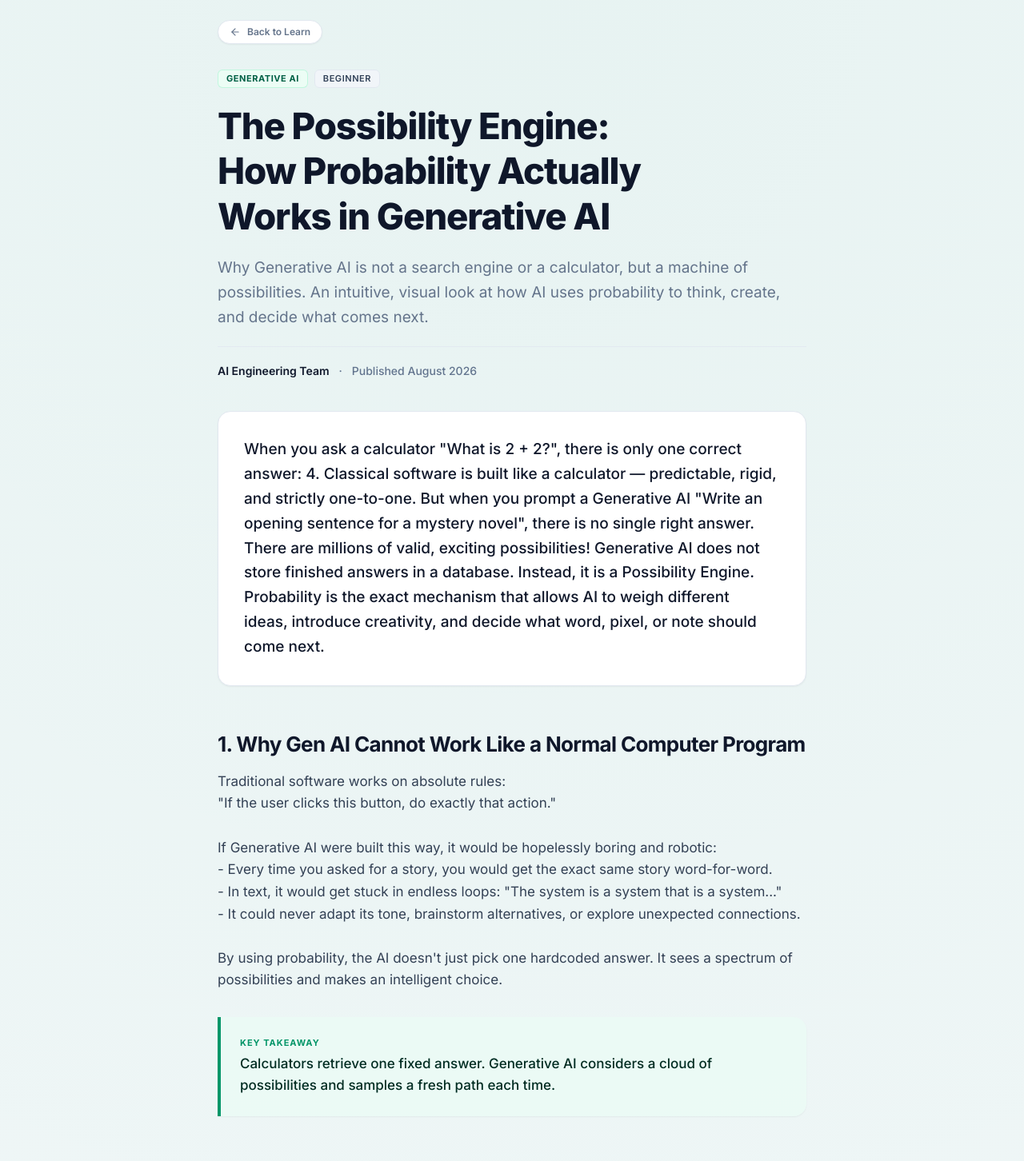
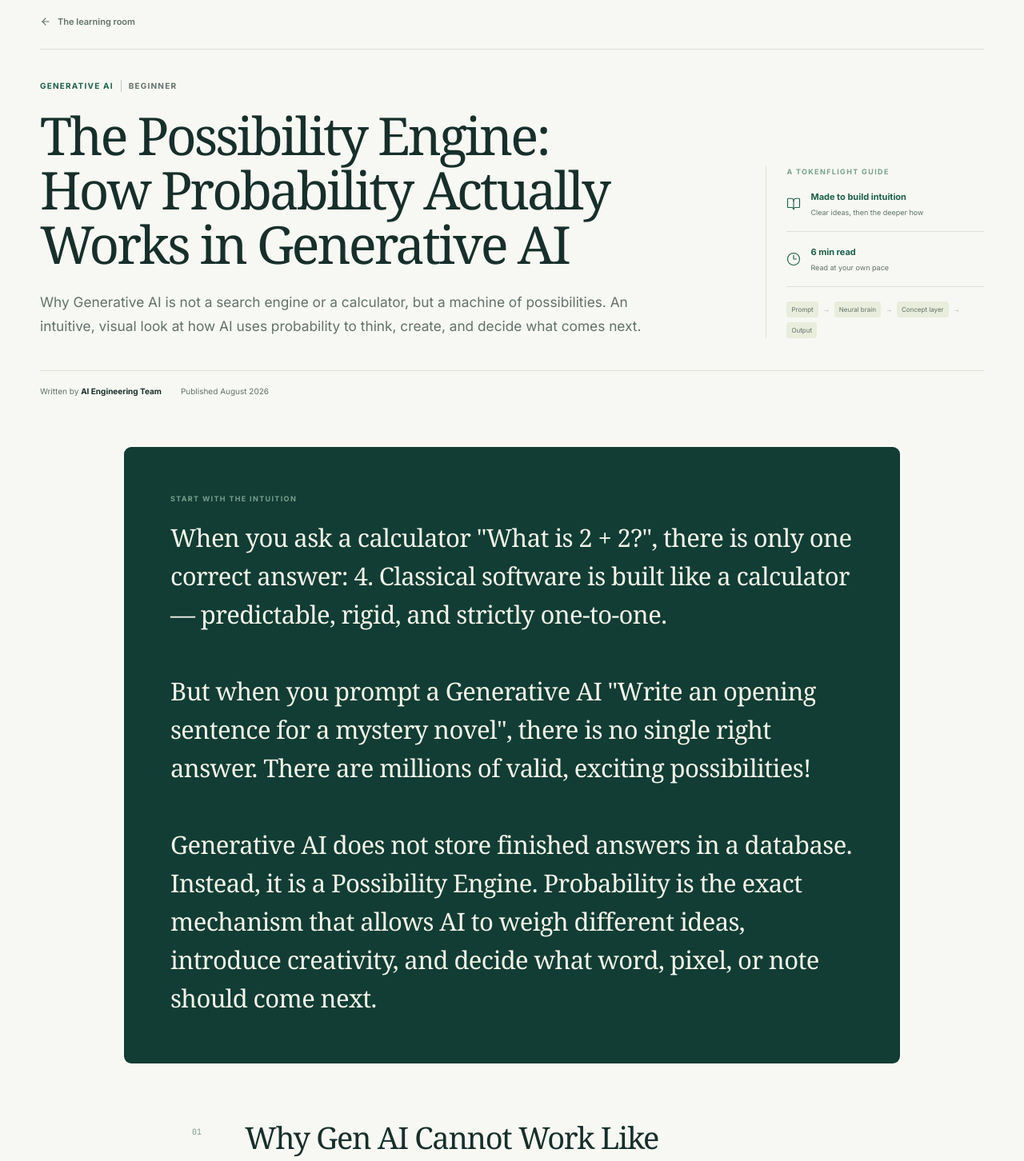
Before and after one commit to moseslmathew/token-flight, a Next.js app: page /blog/importance-of-probability-in-generative-ai in a window 1280 px wide. Shown: the part 80-1532 px from the top of the page at 80% size. Built offline with nearby package versions, Linux system fonts and the light colour scheme.

Commit message:
Match article design to learning page

```diff
--- /dev/null
+++ b/app/blog/[slug]/article.module.css
@@ -0,0 +1,98 @@
+.page {
+  --article-ink: #172f2b;
+  --article-muted: #63716c;
+  --article-line: #dce2dc;
+  --article-green: #1d604c;
+  min-height: 100vh;
+  padding: 0 28px 50px;
+  color: var(--article-ink);
+  background: #f7f8f3;
+}
+
+.container { width: 100%; max-width: 1180px; margin-inline: auto; }
+.page a:focus-visible { outline: 2px solid #238066; outline-offset: 5px; }
+.backLink { display: inline-flex; align-items: center; gap: 8px; min-height: 44px; margin-top: 20px; color: var(--article-muted); font-size: 11px; font-weight: 600; transition: color 160ms ease; }
+.backLink:hover { color: var(--article-green); }
+
+.hero {
+  display: grid;
+  grid-template-columns: minmax(0, 1.65fr) minmax(250px, .55fr);
+  gap: clamp(40px, 7vw, 96px);
+  align-items: end;
+  margin-top: 12px;
+  padding: 38px 0 40px;
+  border-block: 1px solid var(--article-line);
+}
+.kicker { display: flex; gap: 9px; margin-bottom: 20px; color: var(--article-green); font-size: 10px; font-weight: 700; letter-spacing: .12em; text-transform: uppercase; }
+.kicker span + span { padding-left: 9px; border-left: 1px solid #bfcac1; color: var(--article-muted); }
+.hero h1 { max-width: 820px; font-family: Georgia, "Times New Roman", serif; font-size: clamp(44px, 5.1vw, 70px); font-weight: 400; line-height: 1.04; letter-spacing: -.045em; }
+.excerpt { max-width: 760px; margin-top: 24px; color: var(--article-muted); font-size: clamp(15px, 1.35vw, 18px); line-height: 1.75; }
+.eyebrow { color: #78a18d; font-size: 9px; font-weight: 700; letter-spacing: .15em; text-transform: uppercase; }
+
+.guideNote { padding-left: 25px; border-left: 1px solid var(--article-line); }
+.guideStat { display: flex; gap: 12px; align-items: center; padding: 17px 0; border-bottom: 1px solid var(--article-line); color: var(--article-green); }
+.guideStat strong, .guideStat small { display: block; }
+.guideStat strong { font-size: 11px; font-weight: 650; }
+.guideStat small { margin-top: 4px; color: var(--article-muted); font-size: 9px; }
+.pipeline { display: flex; flex-wrap: wrap; gap: 6px; margin-top: 18px; color: var(--article-muted); font-size: 8px; line-height: 1.5; }
+.pipeline span { padding: 4px 6px; border-radius: 4px; background: #e8eddc; }
+.pipeline i { align-self: center; color: #8b9c94; font-style: normal; }
+.byline { display: flex; flex-wrap: wrap; gap: 8px 24px; padding: 18px 0; color: var(--article-muted); font-size: 10px; }
+.byline strong { color: var(--article-ink); font-weight: 650; }
+
+.intro { max-width: 970px; margin: 44px auto 0; padding: clamp(30px, 5vw, 58px); border-radius: 9px; background: #123d34; color: #f3f5e9; }
+.intro > p:last-child { margin-top: 17px; font-family: Georgia, "Times New Roman", serif; font-size: clamp(22px, 2.5vw, 31px); line-height: 1.55; letter-spacing: -.02em; white-space: pre-line; }
+.articleBody { max-width: 970px; margin: 0 auto; }
+.section { padding-top: 70px; }
+.sectionCopy { display: grid; grid-template-columns: 42px minmax(0, 730px); gap: 24px; max-width: 800px; margin-inline: auto; }
+.sectionNumber { padding-top: 8px; color: #879991; font-family: var(--font-mono); font-size: 10px; }
+.section h2 { font-family: Georgia, "Times New Roman", serif; font-size: clamp(29px, 3vw, 38px); font-weight: 400; line-height: 1.2; letter-spacing: -.035em; }
+.sectionCopy p { margin-top: 22px; color: #354b45; font-size: 16px; line-height: 1.95; white-space: pre-line; }
+.inlineLink { color: var(--article-green); font-weight: 650; text-decoration: underline; text-decoration-color: #9fbaa9; text-underline-offset: 4px; }
+.visual { margin-top: 34px; padding: 10px; border: 1px solid var(--article-line); border-radius: 12px; background: rgba(255, 255, 252, .72); }
+
+.codeBlock { max-width: 800px; margin: 34px auto 0; overflow: hidden; border: 1px solid #254c41; border-radius: 9px; background: #102f29; color: #e8f0e9; }
+.codeBlock figcaption { padding: 12px 18px; border-bottom: 1px solid #315047; color: #adc5b8; font-family: var(--font-mono); font-size: 10px; letter-spacing: .1em; text-transform: uppercase; }
+.codeBlock pre { overflow-x: auto; padding: 20px; font-family: var(--font-mono); font-size: 13px; line-height: 1.75; }
+
+.takeaway { display: grid; grid-template-columns: 130px 1fr; gap: 22px; max-width: 800px; margin: 32px auto 0; padding: 23px 25px; border-block: 1px solid #cfd9cb; background: #edf1e4; }
+.takeaway span { color: var(--article-green); font-size: 9px; font-weight: 700; letter-spacing: .13em; text-transform: uppercase; }
+.takeaway p { color: #29463d; font-family: Georgia, "Times New Roman", serif; font-size: 17px; line-height: 1.6; }
+
+.summary { max-width: 970px; margin: 76px auto 0; padding: clamp(32px, 5vw, 56px); border-radius: 9px; background: #123d34; color: #f3f5e9; }
+.summary > p:last-child { max-width: 800px; margin-top: 15px; font-family: Georgia, "Times New Roman", serif; font-size: clamp(21px, 2.2vw, 28px); line-height: 1.55; }
+
+.related { margin-top: 82px; padding-top: 34px; border-top: 1px solid var(--article-line); }
+.relatedHeading { display: flex; align-items: flex-end; justify-content: space-between; gap: 24px; margin-bottom: 25px; }
+.relatedHeading h2 { margin-top: 11px; font-size: clamp(29px, 3vw, 36px); font-weight: 500; letter-spacing: -.04em; }
+.relatedHeading h2 em { color: #47755e; font-family: Georgia, "Times New Roman", serif; font-weight: 400; }
+.relatedHeading > a { display: inline-flex; align-items: center; gap: 8px; min-height: 44px; color: var(--article-green); font-size: 11px; font-weight: 650; }
+.relatedGrid { display: grid; grid-template-columns: repeat(2, minmax(0, 1fr)); gap: 20px; }
+.relatedCard { border: 1px solid var(--article-line); border-radius: 8px; background: rgba(255, 255, 252, .65); transition: transform 180ms ease, border-color 180ms ease, box-shadow 180ms ease; }
+.relatedCard:hover { transform: translateY(-3px); border-color: #9aae9a; box-shadow: 0 7px 24px rgba(24, 61, 43, .04); }
+.relatedCard > a { display: flex; min-height: 100%; flex-direction: column; padding: 25px 25px 21px; }
+.relatedMeta { display: flex; gap: 9px; margin-bottom: 14px; color: var(--article-green); font-size: 9px; }
+.relatedMeta span + span { padding-left: 9px; border-left: 1px solid var(--article-line); color: var(--article-muted); }
+.relatedCard h3 { font-family: Georgia, "Times New Roman", serif; font-size: 24px; font-weight: 400; line-height: 1.25; letter-spacing: -.025em; }
+.relatedCard > a > p { display: -webkit-box; overflow: hidden; margin: 14px 0 22px; color: var(--article-muted); font-size: 12px; line-height: 1.8; -webkit-box-orient: vertical; -webkit-line-clamp: 2; }
+.readGuide { display: flex; align-items: center; justify-content: space-between; margin-top: auto; color: var(--article-green); font-size: 11px; font-weight: 650; }
+
+@media (max-width: 820px) {
+  .hero { grid-template-columns: 1fr; gap: 30px; }
+  .guideNote { display: grid; grid-template-columns: 1fr 1fr; gap: 0 20px; padding: 20px 0 0; border-left: 0; border-top: 1px solid var(--article-line); }
+  .guideNote > .eyebrow, .pipeline { grid-column: 1 / -1; }
+}
+@media (max-width: 620px) {
+  .page { padding: 0 20px 35px; }
+  .backLink { margin-top: 11px; }
+  .hero { margin-top: 5px; padding: 30px 0; }
+  .hero h1 { font-size: clamp(39px, 12vw, 54px); }
+  .guideNote { display: block; }
+  .section { padding-top: 54px; }
+  .sectionCopy { grid-template-columns: 1fr; gap: 9px; }
+  .sectionNumber { padding: 0; }
+  .sectionCopy p { font-size: 15px; line-height: 1.85; }
+  .takeaway { grid-template-columns: 1fr; gap: 10px; padding: 21px; }
+  .relatedHeading { align-items: flex-start; flex-direction: column; gap: 10px; }
+  .relatedGrid { grid-template-columns: 1fr; }
+}
--- a/app/blog/[slug]/page.tsx
+++ b/app/blog/[slug]/page.tsx
@@ -1,29 +1,29 @@
-import React from 'react';
-import { ARTICLES } from '@/lib/data/articles';
-import { notFound } from 'next/navigation';
-import Link from 'next/link';
-import ArticleCard from '@/components/ArticleCard';
-import ArticleVisual from '@/components/ArticleVisual';
-import ReadingProgress from '@/components/ReadingProgress';
-import { ArrowLeft } from 'lucide-react';
+import React from "react";
+import { notFound } from "next/navigation";
+import Link from "next/link";
+import {
+  ArrowLeft,
+  ArrowRight,
+  ArrowUpRight,
+  BookOpen,
+  Clock3,
+} from "lucide-react";
+import ArticleVisual from "@/components/ArticleVisual";
+import ReadingProgress from "@/components/ReadingProgress";
+import { ARTICLES } from "@/lib/data/articles";
+import styles from "./article.module.css";
 
 interface ArticlePageProps {
-  params: Promise<{
-    slug: string;
-  }>;
+  params: Promise<{ slug: string }>;
 }
 
 export async function generateStaticParams() {
-  return ARTICLES.map((article) => ({
-    slug: article.slug,
-  }));
+  return ARTICLES.map((article) => ({ slug: article.slug }));
 }
 
 function renderBodyWithLinks(text: string) {
   const linkRegex = /\[([^\]]+)\]\(([^)]+)\)/g;
-  if (!linkRegex.test(text)) {
-    return text;
-  }
+  if (!linkRegex.test(text)) return text;
 
   const parts: React.ReactNode[] = [];
   let lastIndex = 0;
@@ -31,144 +31,156 @@ function renderBodyWithLinks(text: string) {
   linkRegex.lastIndex = 0;
 
   while ((match = linkRegex.exec(text)) !== null) {
-    if (match.index > lastIndex) {
-      parts.push(text.slice(lastIndex, match.index));
-    }
-    const label = match[1];
-    const href = match[2];
+    if (match.index > lastIndex) parts.push(text.slice(lastIndex, match.index));
     parts.push(
-      <Link
-        key={match.index}
-        href={href}
-        className="inline-flex items-center gap-1 font-bold text-accent hover:text-accent-deep underline decoration-accent/50 underline-offset-4 transition-colors"
-      >
-        {label}
-      </Link>
+      <Link key={match.index} href={match[2]} className={styles.inlineLink}>
+        {match[1]}
+      </Link>,
     );
     lastIndex = linkRegex.lastIndex;
   }
 
-  if (lastIndex < text.length) {
-    parts.push(text.slice(lastIndex));
-  }
-
+  if (lastIndex < text.length) parts.push(text.slice(lastIndex));
   return parts;
 }
 
 export default async function ArticleDetail({ params }: ArticlePageProps) {
   const { slug } = await params;
-  const article = ARTICLES.find((a) => a.slug === slug);
+  const article = ARTICLES.find((item) => item.slug === slug);
 
-  if (!article) {
-    notFound();
-  }
+  if (!article) notFound();
 
-  const relatedArticles = ARTICLES.filter((a) => a.id !== article.id).slice(0, 2);
+  const relatedArticles = ARTICLES.filter((item) => item.id !== article.id).slice(0, 2);
 
   return (
     <>
       <ReadingProgress />
+      <article className={styles.page}>
+        <div className={styles.container}>
+          <Link href="/learn" className={styles.backLink}>
+            <ArrowLeft size={14} aria-hidden="true" />
+            The learning room
+          </Link>
 
-      <article className="ambient-glow min-h-screen pb-16">
-        <div className="measure-wide px-4 pt-6 sm:px-6 sm:pt-10">
-          {/* Back */}
-          <div className="measure">
-            <Link
-              href="/learn"
-              className="inline-flex items-center gap-2 rounded-full bg-surface border border-rule px-3.5 py-1.5 text-xs font-semibold text-ink-muted shadow-xs transition-all hover:border-slate-300 hover:text-accent"
-            >
-              <ArrowLeft className="h-3.5 w-3.5" />
-              Back to Learn
-            </Link>
+          <header className={styles.hero}>
+            <div>
+              <div className={styles.kicker}>
+                <span>{article.category}</span>
+                <span>{article.difficulty}</span>
+              </div>
+              <h1>{article.title}</h1>
+              <p className={styles.excerpt}>{article.excerpt}</p>
             </div>
 
-          {/* Title block */}
-          <header className="measure animate-rise-in mt-8 space-y-5">
-            <div className="flex flex-wrap items-center gap-2">
-              <span className="rounded-md bg-emerald-50 text-emerald-800 border border-emerald-200/60 px-2.5 py-0.5 text-[0.6875rem] font-bold uppercase tracking-wider">
-                {article.category}
-              </span>
-              <span className="rounded-md bg-slate-100 text-slate-700 border border-slate-200 px-2.5 py-0.5 text-[0.6875rem] font-semibold uppercase tracking-wider">
-                {article.difficulty}
+            <aside className={styles.guideNote} aria-label="Guide details">
+              <p className={styles.eyebrow}>A TokenFlight guide</p>
+              <div className={styles.guideStat}>
+                <BookOpen size={18} strokeWidth={1.5} aria-hidden="true" />
+                <span>
+                  <strong>Made to build intuition</strong>
+                  <small>Clear ideas, then the deeper how</small>
                 </span>
               </div>
+              {article.readTime && (
+                <div className={styles.guideStat}>
+                  <Clock3 size={18} strokeWidth={1.5} aria-hidden="true" />
+                  <span>
+                    <strong>{article.readTime}</strong>
+                    <small>Read at your own pace</small>
+                  </span>
+                </div>
+              )}
+              <div className={styles.pipeline} aria-label="Generative AI pipeline">
+                <span>Prompt</span><i>→</i>
+                <span>Neural brain</span><i>→</i>
+                <span>Concept layer</span><i>→</i>
+                <span>Output</span>
+              </div>
+            </aside>
+          </header>
 
-            <h1 className="text-[2.25rem] sm:text-[2.85rem] font-extrabold tracking-tight text-ink-strong leading-tight">
-              {article.title}
-            </h1>
-
-            <p className="text-lede text-ink-muted leading-relaxed font-normal">{article.excerpt}</p>
-
-            <div className="flex flex-wrap items-center gap-3 border-t border-rule/80 pt-5 text-sm text-slate-500 font-medium">
-              <span className="text-slate-900 font-semibold">{article.author.name}</span>
-              <span>·</span>
+          <div className={styles.byline}>
+            <span>Written by <strong>{article.author.name}</strong></span>
             <span>Published {article.publishedAt}</span>
           </div>
-          </header>
 
-          {/* Lead */}
-          <div className="measure mt-10 rounded-2xl bg-surface border border-rule p-6 sm:p-8 shadow-xs">
-            <p className="text-lede font-medium text-ink-strong leading-relaxed">{article.content.intro}</p>
+          <section className={styles.intro} aria-label="Introduction">
+            <p className={styles.eyebrow}>Start with the intuition</p>
+            <p>{article.content.intro}</p>
+          </section>
+
+          <div className={styles.articleBody}>
+            {article.content.sections.map((section, index) => (
+              <section key={section.heading} className={styles.section}>
+                <div className={styles.sectionCopy}>
+                  <span className={styles.sectionNumber}>
+                    {String(index + 1).padStart(2, "0")}
+                  </span>
+                  <div>
+                    <h2>{section.heading.replace(/^\d+\.\s*/, "")}</h2>
+                    <p>{renderBodyWithLinks(section.body)}</p>
+                  </div>
                 </div>
 
-          {/* Sections */}
-          {article.content.sections.map((sec, idx) => (
-            <section key={idx} className="mt-14">
-              <div className="measure space-y-4">
-                <h2 className="text-h2 font-bold tracking-tight text-ink-strong">{sec.heading}</h2>
-                <p className="whitespace-pre-line text-body text-ink leading-relaxed">
-                  {renderBodyWithLinks(sec.body)}
-                </p>
-              </div>
-
-              {sec.visual && (
-                <div className="measure mt-8">
-                  <ArticleVisual id={sec.visual} />
+                {section.visual && (
+                  <div className={styles.visual}>
+                    <ArticleVisual id={section.visual} />
                   </div>
                 )}
 
-              {sec.codeSnippet && (
-                <figure className="measure mt-8 overflow-hidden rounded-2xl bg-code-bg border border-slate-800 shadow-md">
-                  <figcaption className="flex items-center justify-between border-b border-slate-800 bg-code-surface px-5 py-3">
-                    <span className="eyebrow text-code-faint font-mono text-xs">{sec.codeSnippet.language}</span>
-                  </figcaption>
-                  <pre className="overflow-x-auto p-5 font-mono text-[0.85rem] leading-[1.7] text-code-ink">
-                    <code>{sec.codeSnippet.code}</code>
-                  </pre>
+                {section.codeSnippet && (
+                  <figure className={styles.codeBlock}>
+                    <figcaption>{section.codeSnippet.language}</figcaption>
+                    <pre><code>{section.codeSnippet.code}</code></pre>
                   </figure>
                 )}
 
-              {sec.keyTakeaway && (
-                <aside className="measure mt-8 rounded-r-2xl border-l-4 border-accent bg-emerald-50/70 p-5 sm:p-6 shadow-xs">
-                  <span className="eyebrow block text-accent font-bold mb-1">Key Takeaway</span>
-                  <p className="text-[1.0625rem] font-medium leading-relaxed text-emerald-950">
-                    {sec.keyTakeaway}
-                  </p>
+                {section.keyTakeaway && (
+                  <aside className={styles.takeaway}>
+                    <span>Keep this idea</span>
+                    <p>{section.keyTakeaway}</p>
                   </aside>
                 )}
               </section>
             ))}
-
-          {/* Closing summary */}
-          <div className="measure mt-16 rounded-2xl bg-slate-900 text-white p-6 sm:p-8 shadow-md">
-            <span className="eyebrow block text-blue-400 font-bold mb-2">In Summary</span>
-            <p className="text-lede font-medium text-slate-100 leading-relaxed">{article.content.summary}</p>
-          </div>
           </div>
 
-        {/* Related reading */}
+          <section className={styles.summary} aria-label="Article summary">
+            <p className={styles.eyebrow}>In summary</p>
+            <p>{article.content.summary}</p>
+          </section>
+
           {relatedArticles.length > 0 && (
-          <section className="measure-wide mt-20 px-4 sm:px-6">
-            <div className="border-t border-rule pt-10">
-              <h2 className="text-xs font-bold uppercase tracking-wider text-slate-400 mb-6">Further Reading</h2>
-              <div className="grid gap-6 grid-cols-1 md:grid-cols-2">
-                {relatedArticles.map((rel) => (
-                  <ArticleCard key={rel.id} article={rel} variant="compact" />
+            <section className={styles.related} aria-labelledby="further-reading">
+              <div className={styles.relatedHeading}>
+                <div>
+                  <p className={styles.eyebrow}>Keep following the idea</p>
+                  <h2 id="further-reading">Your next <em>lightbulb moment.</em></h2>
+                </div>
+                <Link href="/learn">
+                  View all guides <ArrowRight size={15} aria-hidden="true" />
+                </Link>
+              </div>
+              <div className={styles.relatedGrid}>
+                {relatedArticles.map((related) => (
+                  <article key={related.id} className={styles.relatedCard}>
+                    <Link href={`/blog/${related.slug}`}>
+                      <div className={styles.relatedMeta}>
+                        <span>{related.category}</span>
+                        <span>{related.difficulty}</span>
+                      </div>
+                      <h3>{related.title}</h3>
+                      <p>{related.excerpt}</p>
+                      <span className={styles.readGuide}>
+                        Read guide <ArrowUpRight size={15} aria-hidden="true" />
+                      </span>
+                    </Link>
+                  </article>
                 ))}
-              </div>
               </div>
             </section>
           )}
+        </div>
       </article>
     </>
   );
```
Lines whose indentation alone changed are shown as unchanged.
